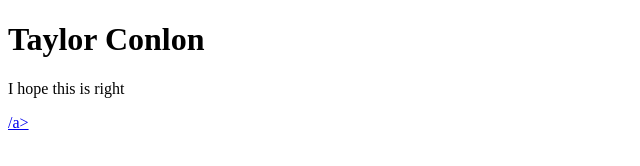
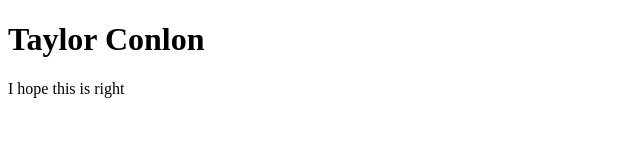
Before and after one commit to TDRC/my-first-repo, a plain HTML site: page index.html in a window 1280 px wide. Shown: the full height of the page, 0-640 px from the left. Drawn offline with Linux system fonts and the light colour scheme.

Commit message:
Update index.html

```diff
--- a/index.html
+++ b/index.html
@@ -9,7 +9,7 @@
 
 <body>
 <p>I hope this is right </p>
-<p> <a href="https://github.com/TDRC"Please visit my Github page.</p>/a>
+<p> <a href="https://github.com/TDRC"Please visit my Github page./a></p>
 
 </body>
 </html>
```
